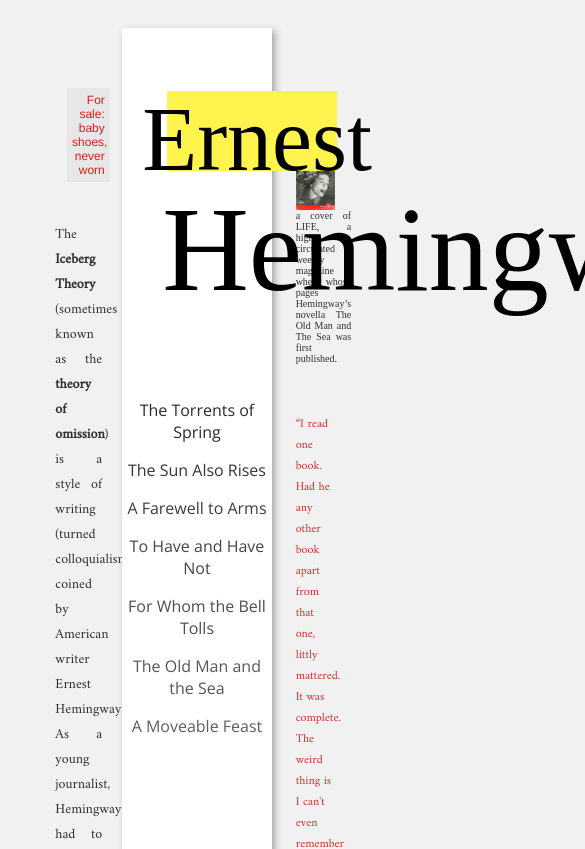
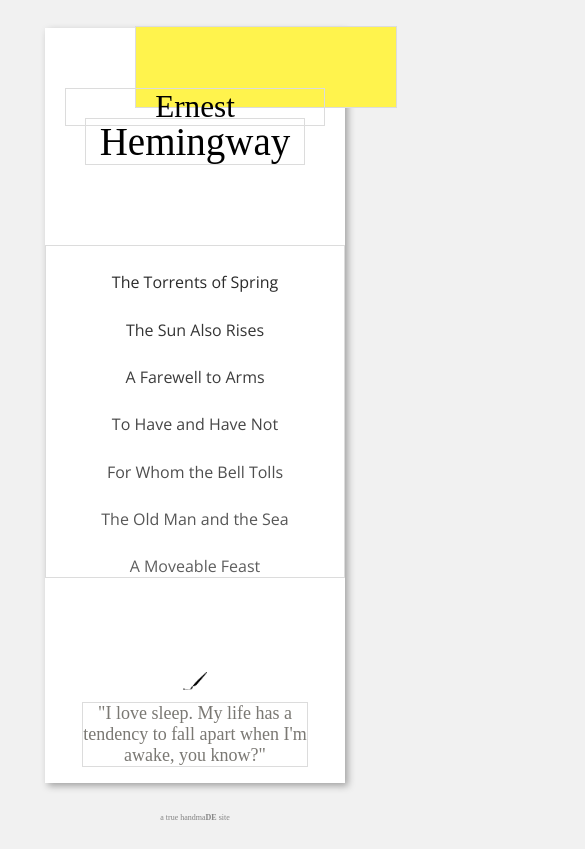
Before and after one commit to arhyth/fcc-tributepage-hemingway, a plain HTML site: page index.html in a window 390 px wide. Shown: the top 849 px of the page, 585 px wide, since content can reach past the window. Drawn offline with nearby package versions, Linux system fonts and the light colour scheme; a web font is replaced by a local one.

Commit message:
styling improvements to meet "minimum viable" responsive

```diff
--- a/index.html
+++ b/index.html
@@ -23,7 +23,7 @@
                 but should shine through implicitly. <a class="wikipedia" href="https://en.wikipedia.org/wiki/Iceberg_Theory">[Wikipedia]</a>
             </p>
             <figure>
-                <img style="margin: 5vh 0 0 0" class="sideimg" src="cuba.jpg" alt="Hemingway and Fidel in Havana">
+                <img id="sideimg" src="cuba.jpg" alt="Hemingway and Fidel in Havana">
                 <figcaption>
                     Hemingway and Fidel Castro in Havana on May 15, 1960,
                     just over a year before Hemingway's death. The two men sometimes went fishing together.
@@ -34,11 +34,11 @@
         <div class="sheet">
             <div>
                 <div class="pageheader">
-                    <p id="ernest">Ernest</p>
-                    <p id="yellowbox"></p>
-                    <p class="hemingway">Hemingway</p>
+                    <p id="ernest" class="testbox">Ernest</p>
+                    <p id="yellowbox" class="testbox"></p>
+                    <p class="hemingway testbox">Hemingway</p>
                 </div>
-                <div class="billingcontainer">
+                <div class="billingcontainer testbox">
                     <a id="billing1" href="https://www.goodreads.com/book/show/114240.The_Torrents_of_Spring?utm_medium=api&amp;utm_source=blog_book"><p>The Torrents of Spring</p></a>
                     <a id="billing2" href="https://www.goodreads.com/book/show/3876.The_Sun_Also_Rises?utm_medium=api&amp;utm_source=blog_book"><p>The Sun Also Rises</p></a>
                     <a id="billing3" href="https://www.goodreads.com/book/show/10799.A_Farewell_to_Arms?utm_medium=api&amp;utm_source=blog_book"><p>A Farewell to Arms</p></a>
@@ -47,14 +47,14 @@
                     <a id="billing6" href="https://www.goodreads.com/book/show/2165.The_Old_Man_and_the_Sea?utm_medium=api&amp;utm_source=blog_book"><p>The Old Man and the Sea</p></a>
                     <a id="billing7" href="https://www.goodreads.com/book/show/4631.A_Moveable_Feast?utm_medium=api&amp;utm_source=blog_book"><p>A Moveable Feast</p></a>
                 </div>
-                <a href="http://www.onlinewebfonts.com"><img style="width: 30px;"src="pen.png"></a>
-                <div id="quoteblock" on>
+                <a href="http://www.onlinewebfonts.com"><img id="penbrush" src="pen.png"></a>
+                <div id="quoteblock" class="testbox">
                 </div>
             </div>
         </div>
         <div class="rightflank">
             <figure>
-                <img class="sideimg" src="life.jpg" alt="LIFE magazine cover">
+                <img id="sideimg" src="life.jpg" alt="LIFE magazine cover">
                 <figcaption style="text-align: justify;color:#303030">a cover of LIFE, a highly circulated weekly magazine where whose pages Hemingway’s novella The Old Man and The Sea was first published.</figcaption>
             </figure>
             <p class="sidequote">
--- a/style.css
+++ b/style.css
@@ -10,17 +10,16 @@
 }
 
 .leftflank {
-    margin: 80px 0px 30px 0px;
+    margin: 10vh 4vh 2vh 0;
     text-align: justify;
     justify-content: right;
     width: 12vw;
-    padding: 0px 20px 0px 20px;
 }
 
 #iceberg {
     font-family: 'Amiri', serif;
     font-size: 14px;
-    margin: 40px 0 0 0;
+    margin: 6vh 0 0 0;
     color: #303030;
 }
 
@@ -31,16 +30,17 @@
     font-family:Helvetica;
     background-color:#E7E7E7;
     width: 70%;
-    padding:5px 5px 5px 5px;
+    padding: 3px 3px 3px 0;
     margin: 0 0 0 25%;
 }
 
 a.wikipedia {
-    text-decoration: none !important;
+    text-decoration: none;
     color: #305CBB;
 }
 
-.sideimg {
+#sideimg {
+    margin:5vh 0 0 0;
     width:100%;
 }
 
@@ -59,7 +59,7 @@
 }
 
 #ernest {
-    font-size: 90px;
+    font-size: 8vw;
     position: relative;
     z-index: 2;
     margin:20px;
@@ -77,7 +77,7 @@
 }
 
 .hemingway {
-    font-size: 120px;
+    font-size: 10vw;
     z-index: 3;
     position: relative;
     top: -110px;
@@ -87,7 +87,7 @@
 .billingcontainer {
     position: relative;
     top: -70px;
-    margin: 0 0 300px 0;
+    margin: 0 0 6vw 0;
 }
 
 
@@ -96,7 +96,11 @@
     font-size: 18px;
     color: #7A7873;
     width: 75%;
-    margin: 50px auto;
+    margin: 0 auto 4vw;
+}
+
+div.billingcontainer a p {
+    margin: 3vh 0 0 0;
 }
 
 a#billing1 {
@@ -169,6 +173,11 @@
     color: #A17E37;
 }
 
+#penbrush {
+    width: 24px;
+    margin: 0 0 3vw 0;
+}
+
 .rightflank {
     margin: 150px 0px 20px 1vw;
     justify-content: right;
@@ -197,3 +206,22 @@
     font-family: 'Reenie Beanie';
     src: local('Reenie Beanie'), local('ReenieBeanie'), url(https://fonts.gstatic.com/s/reeniebeanie/v7/ljpKc6CdXusL1cnGUSamXzxObtw73-qQgbr7Be51v5c.woff2) format('woff2');
 }
+
+@media (max-width:1080px) {
+    .leftflank {
+        display:none;
+    }
+    .rightflank {
+        display:none;
+    }
+    .sheet {
+        width: 80%;
+    }
+    #penbrush{
+        margin: 0 0 3vw 0;
+    }
+}
+
+.testbox {
+    border: 1px solid gainsboro;
+}
```
